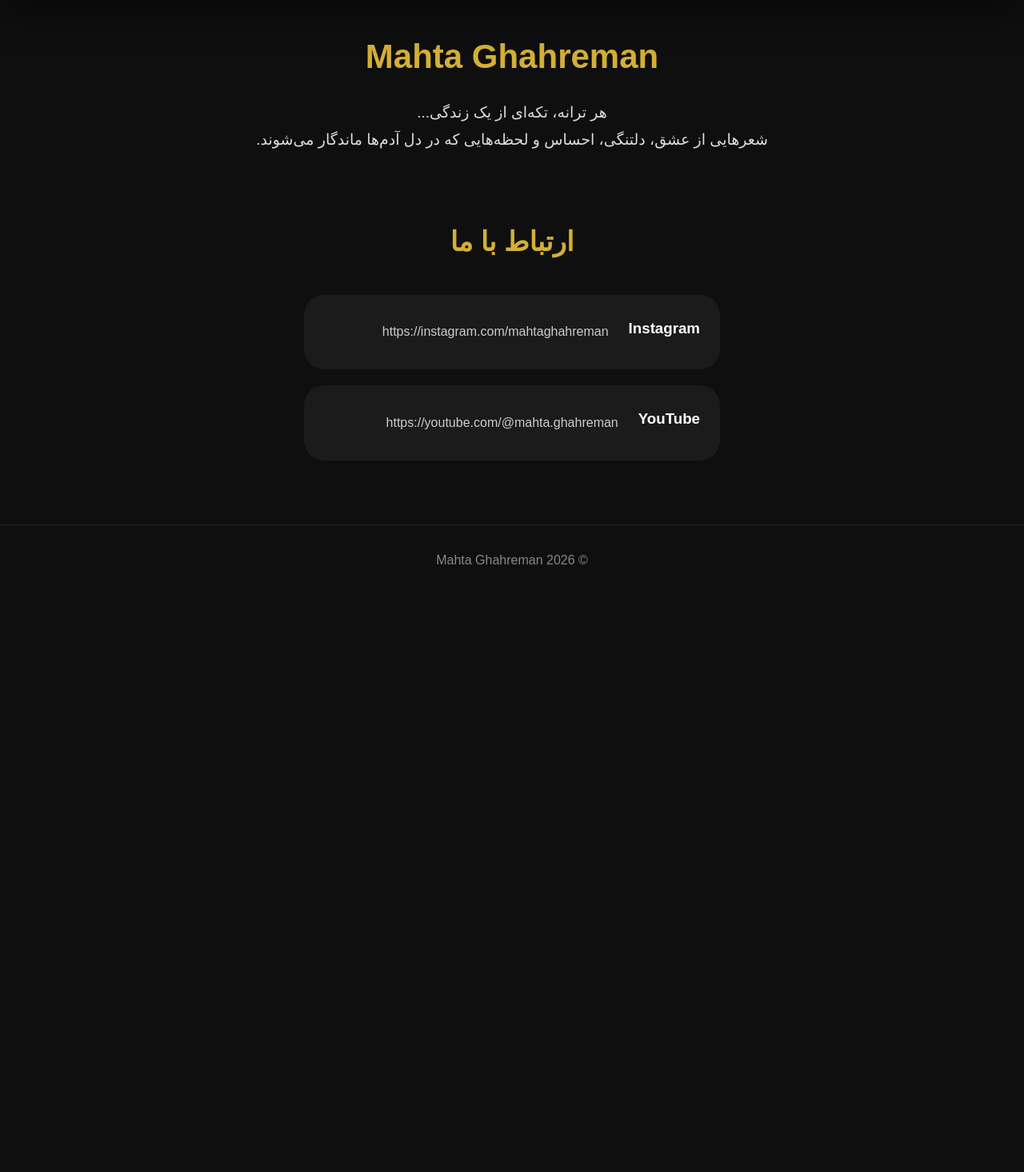
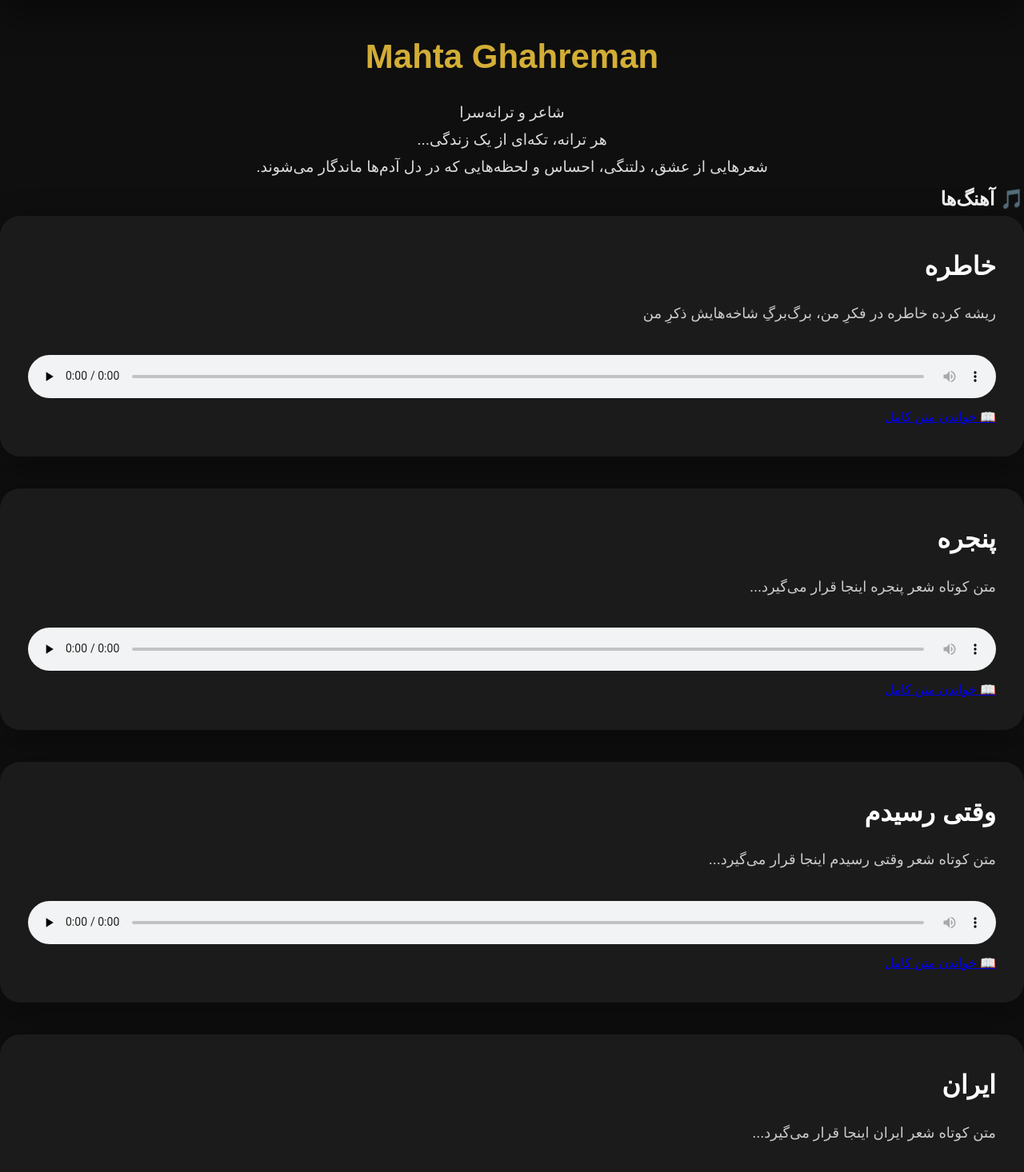
Before and after one commit to mahtaghahreman/Mahta_ghahreman, a Next.js app: page / in a window 1280 px wide. Shown: the part 661-2127 px from the top of the page at 80% size. Before the commit the page ends 1377 px from the top, so only its background shows below. Built offline with nearby package versions, Linux system fonts and the light colour scheme.

Commit message:
Update page.tsx

```diff
--- a/app/page.tsx
+++ b/app/page.tsx
@@ -1,22 +1,78 @@
 import Image from "next/image";
+import Link from "next/link";
+
+const songs = [
+  {
+    title: "خاطره",
+    file: "/Khatereh.mp3",
+    lyric: "ریشه کرده خاطره در فکرِ من، برگ‌برگِ شاخه‌هایش ذکرِ من",
+    lyricLink: "/lyrics/khatereh",
+  },
+  {
+    title: "پنجره",
+    file: "/Panjereh.mp3",
+    lyric: "متن کوتاه شعر پنجره اینجا قرار می‌گیرد...",
+    lyricLink: "/lyrics/panjereh",
+  },
+  {
+    title: "وقتی رسیدم",
+    file: "/When-resid.mp3",
+    lyric: "متن کوتاه شعر وقتی رسیدم اینجا قرار می‌گیرد...",
+    lyricLink: "/lyrics/vaghti-residam",
+  },
+  {
+    title: "ایران",
+    file: "/Iran.mp3",
+    lyric: "متن کوتاه شعر ایران اینجا قرار می‌گیرد...",
+    lyricLink: "/lyrics/iran",
+  },
+  {
+    title: "کوچه گرد",
+    file: "/KoocheGard.mp3",
+    lyric: "متن کوتاه شعر کوچه گرد اینجا قرار می‌گیرد...",
+    lyricLink: "/lyrics/kooche-gard",
+  },
+  {
+    title: "بی کران",
+    file: "/Bikaran.mp3",
+    lyric: "متن کوتاه شعر بی کران اینجا قرار می‌گیرد...",
+    lyricLink: "/lyrics/bikaran",
+  },
+  {
+    title: "جان و دل",
+    file: "/Jan-o-Del.mp3",
+    lyric: "متن کوتاه شعر جان و دل اینجا قرار می‌گیرد...",
+    lyricLink: "/lyrics/jan-o-del",
+  },
+  {
+    title: "شکوه",
+    file: "/Shekveh.mp3",
+    lyric: "متن کوتاه شعر شکوه اینجا قرار می‌گیرد...",
+    lyricLink: "/lyrics/shekveh",
+  },
+];
 
 export default function Home() {
-return ( <main> <header className="header"> <h1>مهتا قهرمان</h1>
-
+  return (
+    <main>
+      <header className="header">
+        <h1>مهتا قهرمان</h1>
 
         <nav>
-      <a href="/">خانه</a>
-      <a href="/about">درباره من</a>
-      <a href="/music">آهنگ‌ها</a>
-      <a href="/lyrics">اشعار</a>
+          <a href="#home">خانه</a>
+          <a href="#music">آهنگ‌ها</a>
+          <a href="#lyrics">اشعار</a>
+          <a href="#about">درباره من</a>
+          <Link href="/contact">ارتباط با من</Link>
         </nav>
       </header>
 
-  <section className="hero">
+      {/* معرفی */}
+      <section id="home" className="hero">
         <div className="hero-image">
           <Image
             src="/Mahta.jpg"
-        alt="Mahta Ghahreman"
+            alt="مهتا قهرمان"
             fill
             priority
             sizes="(max-width: 768px) 100vw, 1100px"
@@ -25,6 +81,8 @@ return ( <main> <header className="header"> <h1>مهتا قهرمان</h1>
 
         <div className="intro">
           <h2>Mahta Ghahreman</h2>
+
+          <p>شاعر و ترانه‌سرا</p>
 
           <p>
             هر ترانه، تکه‌ای از یک زندگی...
@@ -37,39 +95,74 @@ return ( <main> <header className="header"> <h1>مهتا قهرمان</h1>
         </div>
       </section>
 
-  <section className="contact">
-    <h2>ارتباط با ما</h2>
+      {/* آهنگ‌ها */}
+      <section id="music" className="music-section">
+        <h2>🎵 آهنگ‌ها</h2>
 
-    <div className="contact-box">
-      <h3>Instagram</h3>
+        <div className="music-list">
+          {songs.map((song) => (
+            <article className="music-card" key={song.title}>
+              <h3>{song.title}</h3>
 
-      <a
-        href="https://instagram.com/mahtaghahreman"
-        target="_blank"
-        rel="noopener noreferrer"
+              <p className="lyric-preview">
+                {song.lyric}
+              </p>
+
+              <audio controls preload="none">
+                <source src={song.file} type="audio/mpeg" />
+                مرورگر شما از پخش صوت پشتیبانی نمی‌کند.
+              </audio>
+
+              <Link
+                href={song.lyricLink}
+                className="read-more"
               >
-        https://instagram.com/mahtaghahreman
-      </a>
+                📖 خواندن متن کامل
+              </Link>
+            </article>
+          ))}
         </div>
+      </section>
 
-    <div className="contact-box">
-      <h3>YouTube</h3>
+      {/* اشعار */}
+      <section id="lyrics" className="lyrics-section">
+        <h2>📝 اشعار</h2>
 
-      <a
-        href="https://youtube.com/@mahta.ghahreman"
-        target="_blank"
-        rel="noopener noreferrer"
-      >
-        https://youtube.com/@mahta.ghahreman
-      </a>
+        <p>
+          مجموعه‌ای از شعرها و ترانه‌های مهتا قهرمان
+        </p>
+
+        <div className="lyrics-list">
+          {songs.map((song) => (
+            <Link href={song.lyricLink} key={song.title}>
+              {song.title}
+            </Link>
+          ))}
         </div>
+      </section>
+
+      {/* درباره من */}
+      <section id="about" className="about-section">
+        <h2>👩 درباره من</h2>
+
+        <p>
+          من مهتا قهرمان هستم؛ شاعر و ترانه‌سرا.
+        </p>
+
+        <p>
+          در این وب‌سایت می‌توانید مجموعه‌ای از شعرها،
+          ترانه‌ها و آثار موسیقی من را دنبال کنید.
+        </p>
+
+        <p>
+          بخشی از آثار موسیقی این مجموعه با کمک فناوری هوش مصنوعی
+          به موسیقی تبدیل شده‌اند تا فضای احساسی ترانه‌ها بهتر شنیده شود.
+        </p>
       </section>
 
       <footer>
         © 2026 Mahta Ghahreman
       </footer>
     </main>
-
-
   );
 }
```
Lines whose indentation alone changed are shown as unchanged.
